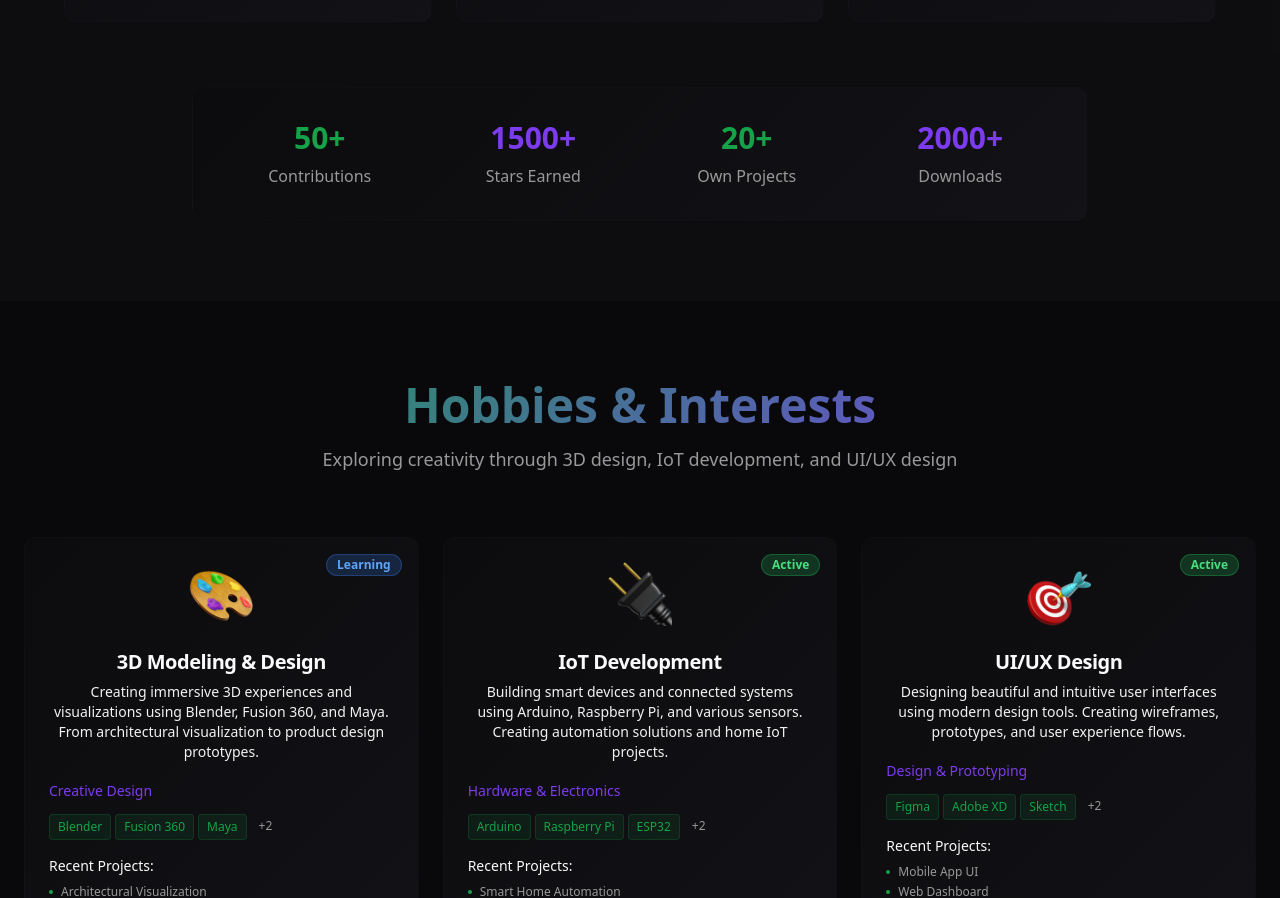
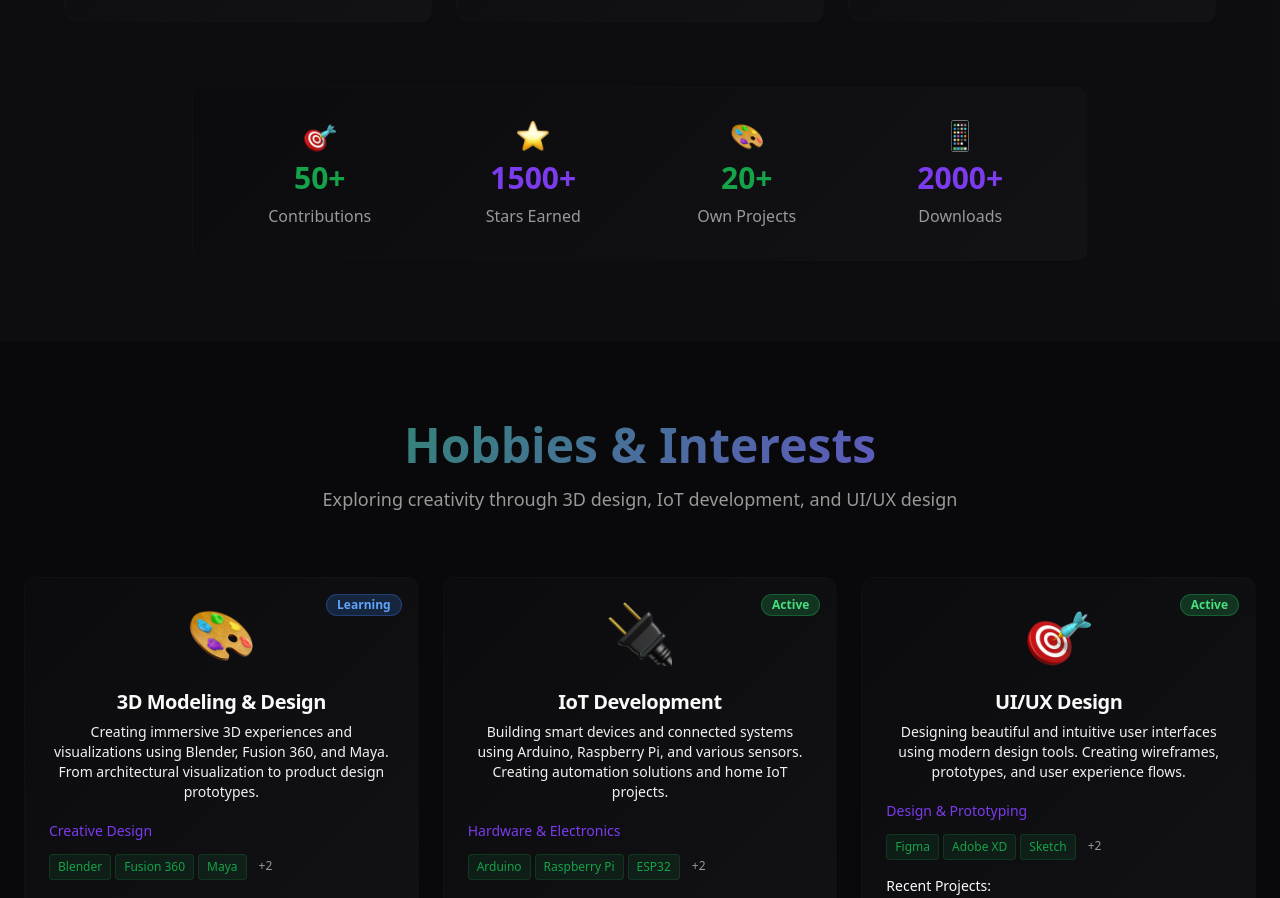
Before and after one commit to hey-om7/portfolio-heyom, a React (Vite) app: page / in a window 1280 px wide. Shown: the part 5539-6437 px from the top of the page. Built offline with nearby package versions, Linux system fonts and the light colour scheme.

Commit message:
Add icons for contributions, stars, own projects, and downloads in OpenSource component

```diff
--- a/src/components/OpenSource.tsx
+++ b/src/components/OpenSource.tsx
@@ -144,18 +144,42 @@ const OpenSource = () => {
             <CardContent className="p-8">
               <div className="grid md:grid-cols-4 gap-6 text-center">
                 <div>
+                  <img
+                    src="/images/icons/🎯 Direct Hit (Target, Score, Arrow).png"
+                    alt="Contributions"
+                    className="w-8 h-8 mx-auto mb-2"
+                    onError={e => { (e.target as HTMLImageElement).style.display = 'none'; }}
+                  />
                   <div className="text-3xl font-bold text-primary mb-2">50+</div>
                   <div className="text-muted-foreground">Contributions</div>
                 </div>
                 <div>
+                  <img
+                    src="/images/icons/⭐ Star (Celestial, Night, Sky).png"
+                    alt="Stars"
+                    className="w-8 h-8 mx-auto mb-2"
+                    onError={e => { (e.target as HTMLImageElement).style.display = 'none'; }}
+                  />
                   <div className="text-3xl font-bold text-accent mb-2">1500+</div>
                   <div className="text-muted-foreground">Stars Earned</div>
                 </div>
                 <div>
+                  <img
+                    src="/images/icons/🎨 Artist Palette (Art, Painting, Colors).png"
+                    alt="Own Projects"
+                    className="w-8 h-8 mx-auto mb-2"
+                    onError={e => { (e.target as HTMLImageElement).style.display = 'none'; }}
+                  />
                   <div className="text-3xl font-bold text-primary mb-2">20+</div>
                   <div className="text-muted-foreground">Own Projects</div>
                 </div>
-                <div>
+                <div className="flex flex-col items-center">
+                  <img
+                    src="/images/icons/📱 Mobile Phone (Smartphone, Device, Mobile).png"
+                    alt="Downloads"
+                    className="w-8 h-8 mx-auto mb-2"
+                    onError={e => { (e.target as HTMLImageElement).style.display = 'none'; }}
+                  />
                   <div className="text-3xl font-bold text-accent mb-2">2000+</div>
                   <div className="text-muted-foreground">Downloads</div>
                 </div>
```
